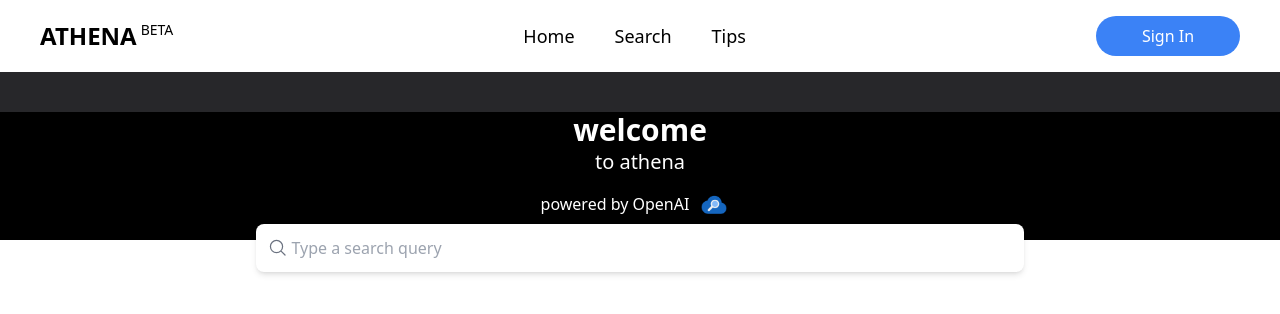
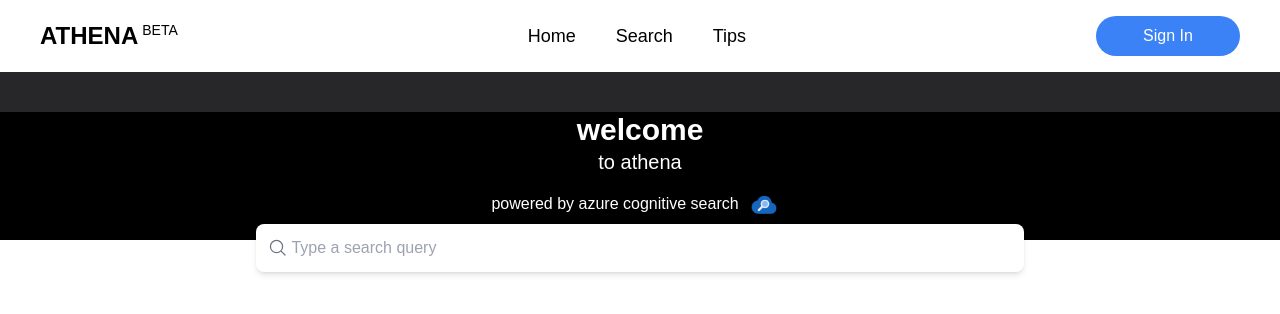
Before and after one commit to farzad528/athena-mvp, a Next.js app: page / in a window 1280 px wide. Shown: the top 314 px of the page. Built offline with nearby package versions, Linux system fonts and the light colour scheme.

Commit message:
fonts bug fixes

```diff
--- a/pages/index.tsx
+++ b/pages/index.tsx
@@ -1,14 +1,20 @@
 import Head from "next/head";
+import React, { useState } from "react";
 import Image from "next/image";
 import { Inter } from "@next/font/google";
 import Header from "@/components/Header";
 import { useRouter } from "next/router";
 import SearchPage from "./search";
 import { MagnifyingGlassIcon } from "@heroicons/react/24/outline";
-
-const inter = Inter({ subsets: ["latin"] });
+import { XCircleIcon } from "@heroicons/react/24/solid";
 
 export default function HomePage() {
+  const [searchQuery, setSearchQuery] = useState("");
+
+  const handleClear = () => {
+    setSearchQuery("");
+  };
+
   return (
     <>
       <Head>
@@ -30,7 +36,7 @@
             to athena
           </div>
           <div className="text-white flex mt-4">
-            <p>powered by OpenAI</p>
+            <p>powered by azure cognitive search</p>
             <Image
               alt="azs icon"
               src="/azs.png"
@@ -48,7 +54,16 @@
               type="text"
               className="bg-[#FFFFFFCC] focus:outline-0 w-full px-1"
               placeholder={"Type a search query"}
+              value={searchQuery}
+              onChange={(event) => setSearchQuery(event.target.value)}
             />
+            {searchQuery && (
+              <XCircleIcon
+                width={20}
+                className="text-gray-500"
+                onClick={handleClear}
+              />
+            )}
           </div>
         </div>
       </main>
--- a/tailwind.config.js
+++ b/tailwind.config.js
@@ -9,7 +9,12 @@
     "./app/**/*.{js,ts,jsx,tsx}",
   ],
   theme: {
-    extend: {},
+    fontFamily: {
+      sans: [
+        "Inter var, sans-serif",
+        { fontFeatureSettings: '"cv11", "ss01"' },
+      ],
+    },
   },
   plugins: [],
 };
```
Also changed, not shown: 1 other file (tests, documents, lock files or other folders).
